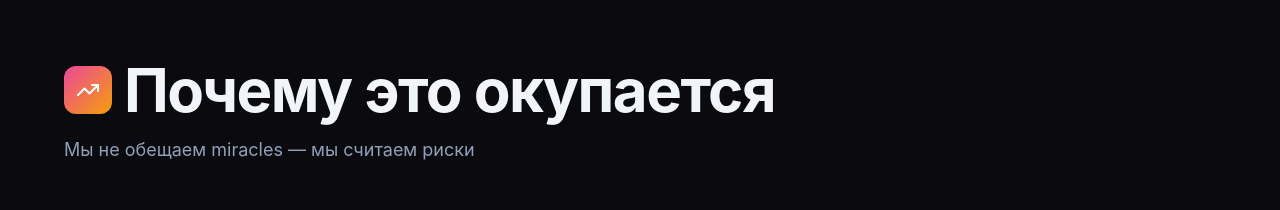
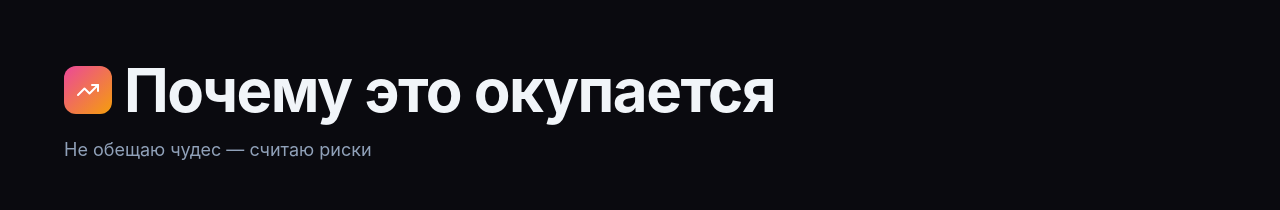
Before and after one commit to jolylollyq/kp-site, a Next.js app: page / in a window 1280 px wide. Shown: the part 2020-2230 px from the top of the page. Built offline with nearby package versions, Linux system fonts and the light colour scheme.

Commit message:
Fix: singular voice and Russian language in risk section

```diff
--- a/src/components/KpPage.tsx
+++ b/src/components/KpPage.tsx
@@ -363,7 +363,7 @@ export function KpPage() {
             </FadeIn>
             <FadeIn delay={0.1}>
               <p className="text-slate-400 text-lg mb-12 max-w-2xl">
-                Мы не обещаем miracles — мы считаем риски
+                Не обещаю чудес — считаю риски
               </p>
             </FadeIn>
 
```
